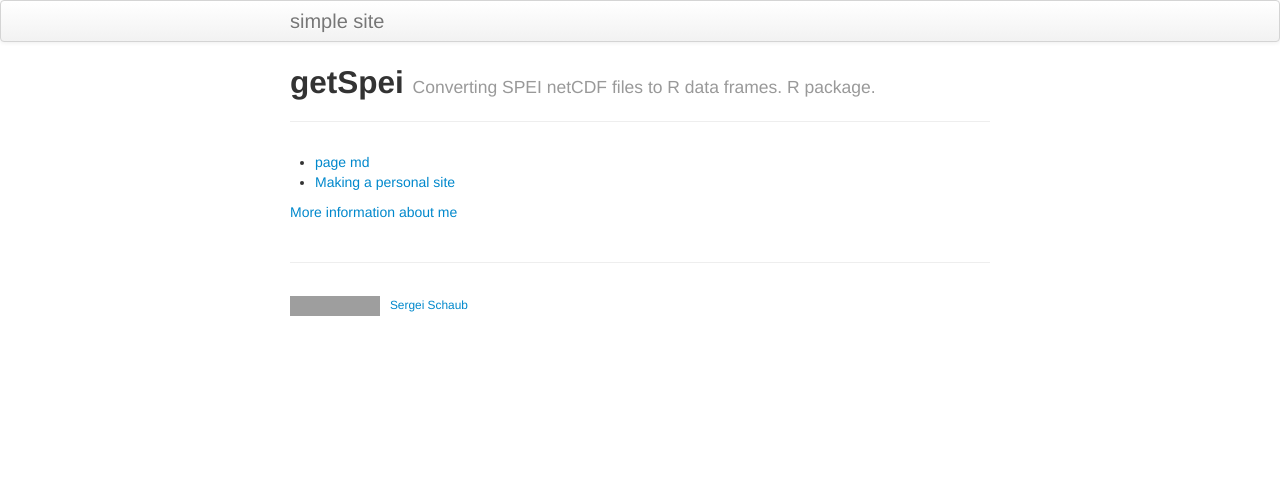
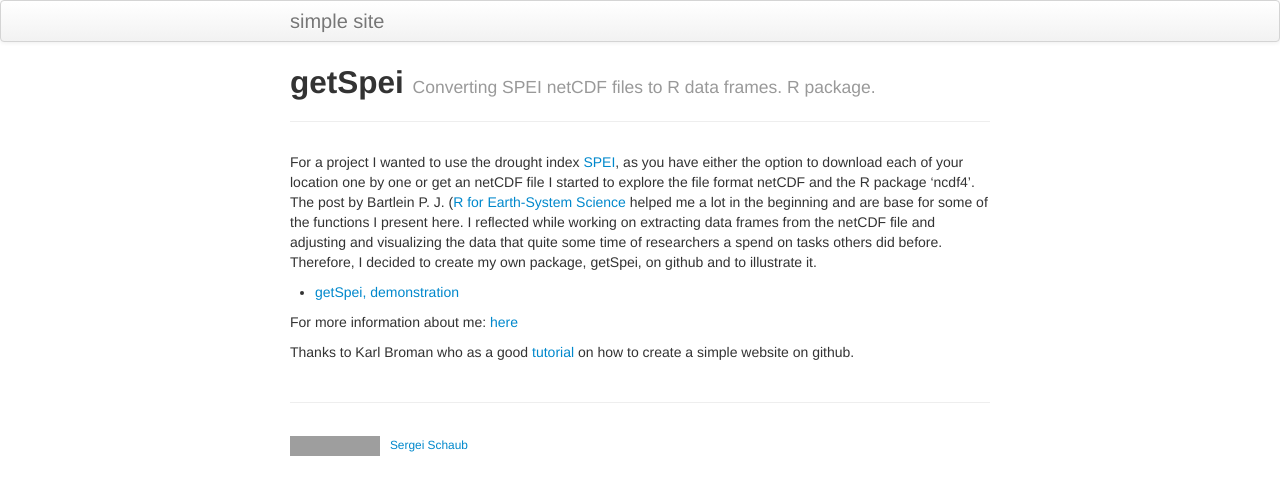
Before and after one commit to seschaub/getspeiweb, a Jekyll site: the page built from index.md, in a window 1280 px wide. Shown: the top 495 px of the page. Built offline with Jekyll 4.4.1, drawn with Linux system fonts in a browser that asks for light colours; grey boxes are pictures that could not be loaded.

Commit message:
Update index.md
update index page

```diff
--- a/index.md
+++ b/index.md
@@ -5,10 +5,10 @@ tagline: Converting SPEI netCDF files to R data frames. R package.
 description: These webpage explores the getSpei package and shows you how to visualize objects generated by the package
 ---
 
+For a project I wanted to use the drought index [SPEI](https://spei.csic.es/), as you have either the option to download each of your location one by one or get an netCDF file I started to explore the file format netCDF and the R package 'ncdf4'. The post by Bartlein P. J. ([R for Earth-System Science](http://geog.uoregon.edu/bartlein/courses/geog490/week04-netCDF.html) helped me a lot in the beginning and are base for some of the functions I present here. I reflected while working on extracting data frames from the netCDF file and adjusting and visualizing the data that quite some time of researchers a spend on tasks others did before. Therefore, I decided to create my own package, getSpei, on github and to illustrate it.
 
+- [getSpei, demonstration](pages/getSpei_main.html)
 
-- [page md](pages/getSpei_main.html)
-- [Making a personal site](pages/user_site.html)
+For more information about me: [here](http://www.aecp.ethz.ch/people/person.Sergei-Schaub.html)
 
-
-[More information about me](http://www.aecp.ethz.ch/people/person.Sergei-Schaub.html)
+Thanks to Karl Broman who as a good [tutorial](https://kbroman.org/simple_site/) on how to create a simple website on github.
```
